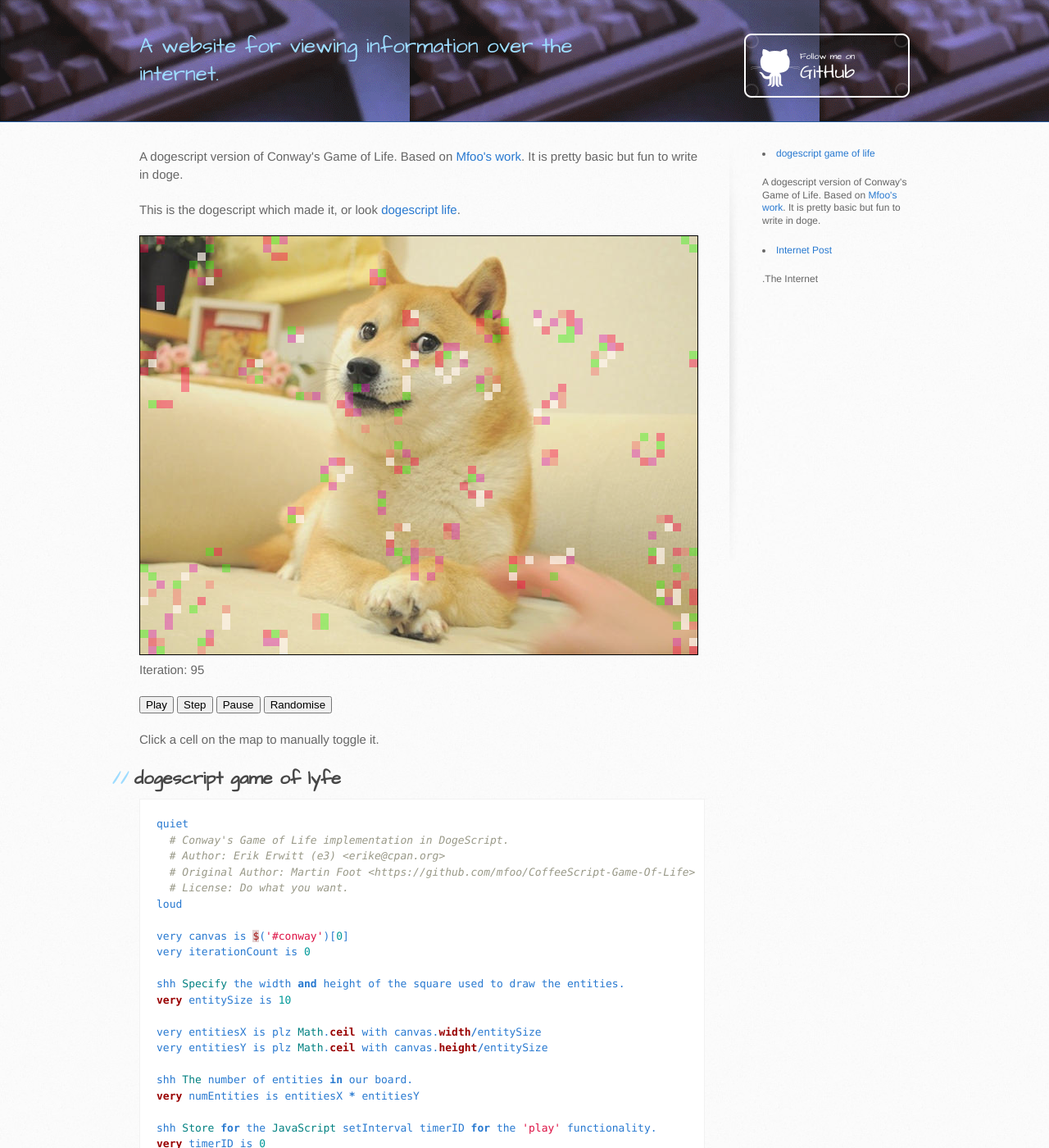
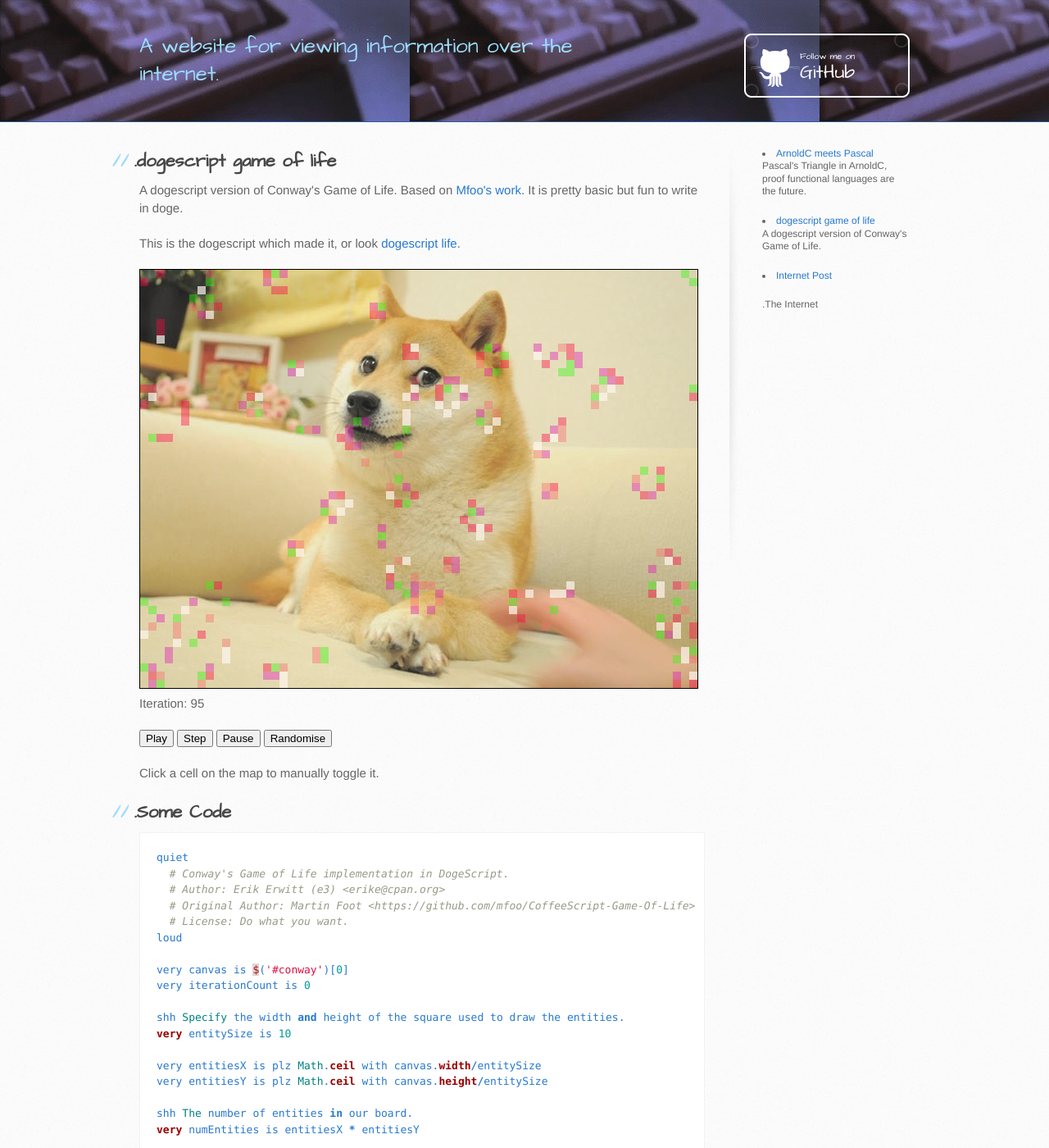
Before and after one commit to ejesse/eerwitt.github.io, a Jekyll site: the page built from _posts/2014-04-03-dogescript-game-of-lyfe.html, in a window 1280 px wide and 1400 px high. Shown: the whole window at 82% size. Built offline with Jekyll 4.4.1, drawn with Linux system fonts in a browser that asks for light colours; nearby versions of some CDN libraries.

Commit message:
updates to add in pascals triangle in Arnoldc

```diff
--- a/_config.yml
+++ b/_config.yml
@@ -1,5 +1,4 @@
 name: Focus
-pygments: true
 highlighter: pygments
 lsi: true
 future: false
--- a/_posts/2014-04-03-dogescript-game-of-lyfe.html
+++ b/_posts/2014-04-03-dogescript-game-of-lyfe.html
@@ -1,8 +1,11 @@
 ---
 layout: default
 title: dogescript game of life
+excerpt: A dogescript version of Conway's Game of Life.
 featured: true
 ---
+
+<h2 id='dogescript_game_of_lyfe'>.dogescript game of life</h2>
 
 <p>A dogescript version of Conway's Game of Life. Based on <a href="https://github.com/mfoo/CoffeeScript-Game-Of-Life" title="Mfoo's Work">Mfoo's work</a>. It is pretty basic but fun to write in doge.</p>
 
@@ -26,7 +29,7 @@ document.write(unescape("%3Cscript src='/javascripts/conway.js' type='text/javas
 //]]>
 </script>
 
-<h2 id='dogescript_game_of_lyfe'>dogescript game of lyfe</h2>
+<h2>.Some Code</h2>
 
 {% highlight ruby %}
 quiet
--- /dev/null
+++ b/_posts/2014-05-22-arnoldc-meets-pascal.md
@@ -0,0 +1,15 @@
+---
+layout: default
+title: ArnoldC meets Pascal
+excerpt: Pascal's Triangle in ArnoldC, proof functional languages are the future.
+---
+
+## .Pascal and Arnold
+
+[ArnoldC](https://github.com/lhartikk/ArnoldC) is an incredibly fun esoteric language. It seems like the perfect fit to use for any major calculations. Anyone know how to make a list in it?
+
+Here is Pascal's Triangle in ArnoldC.
+
+{% highlight ada %}
+  {% include PascalsTriangle.arnoldc %}
+{% endhighlight %}
```
Also changed, not shown: 2 other files.
